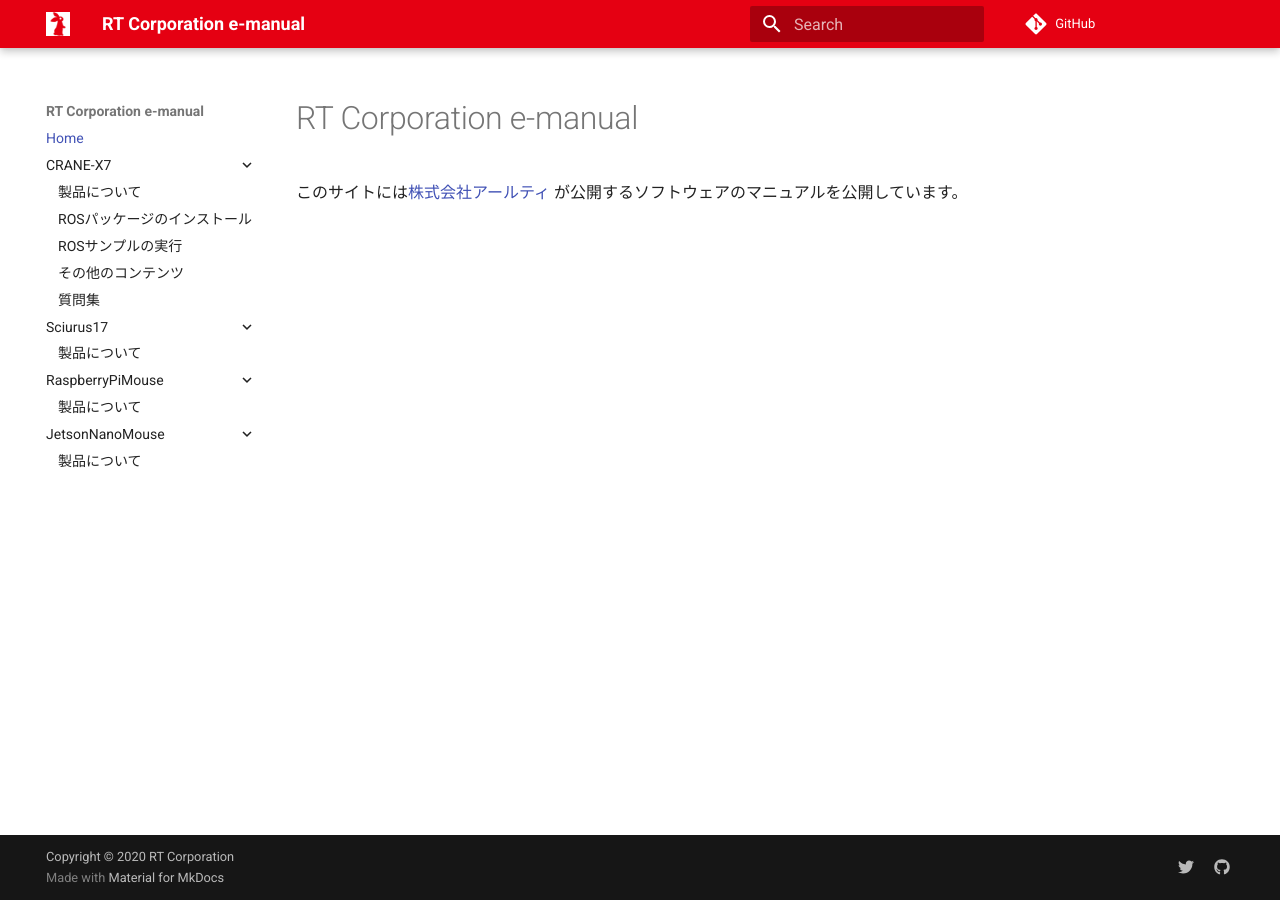
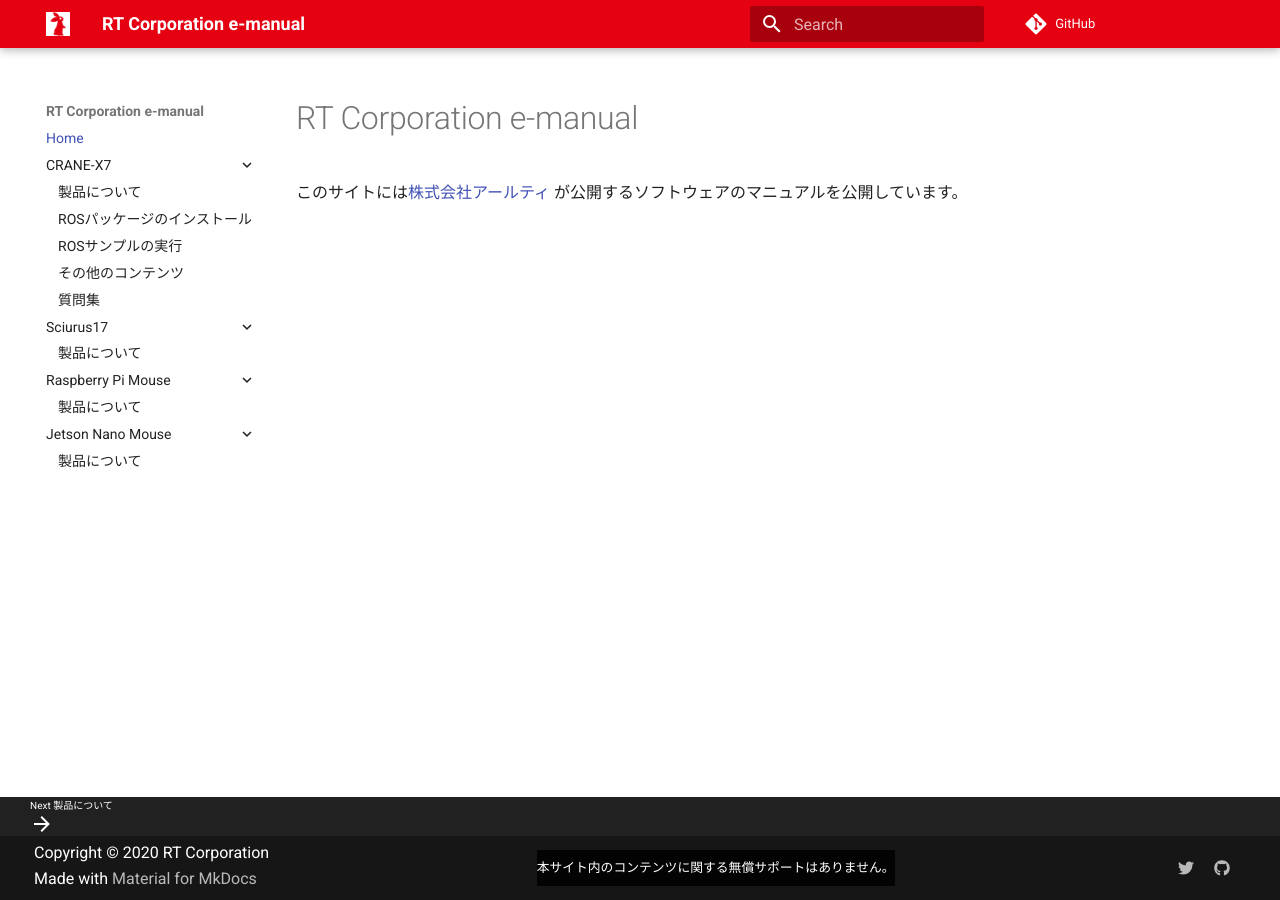
Before and after one commit to rt-net/tutorials, an MkDocs documentation site: the page built from docs/index.md, in a window 1280 px wide. Built offline with MkDocs 1.6.1 and Material for MkDocs 9.7.7, drawn with Linux system fonts in a browser that asks for light colours; comment, search, counter and statistics services are not loaded.

Commit message:
見た目の調整

```diff
--- /dev/null
+++ b/docs/css/style.css
@@ -0,0 +1,15 @@
+.md-footer-notice {
+    margin: auto .6rem;
+    margin-top: auto;
+    margin-right: 0.6rem;
+    margin-bottom: auto;
+    margin-left: 0.6rem;
+    padding: .4rem 0;
+    padding-top: 0.4rem;
+    padding-right: 0px;
+    padding-bottom: 0.4rem;
+    padding-left: 0px;
+    font-size: .64rem;
+    color: var(--md-footer-fg-color);
+    background-color: var(--md-footer-bg-color);
+}
--- a/mkdocs.yml
+++ b/mkdocs.yml
@@ -1,6 +1,7 @@
 site_name: RT Corporation e-manual
 theme:
   name: material
+  custom_dir: overrides
   logo: img/rt-logo-32x32.png
   favicon: img/rt-logo-32x32.png
   font: Incosolata
@@ -28,9 +29,11 @@
        name: 株式会社アールティGitHubページ
 extra_css:
   - css/colors.css
+  - css/style.css
 
 plugins:
   - search
+  - git-revision-date-localized
 markdown_extensions:
   - attr_list  # 画像のalignを設定できる
   - pymdownx.tabbed  # タブで文章を切り替えられる
@@ -55,13 +58,13 @@
     # - ハードウェアデータ: sciurus17/hardware.md
     # - サンプルコード集: sciurus17/samples.md
     # - 質問集: sciurus17/qa.md
-  - RaspberryPiMouse:
+  - Raspberry Pi Mouse:
     - 製品について: raspimouse/products.md
     # - ROSパッケージの使い方: raspimouse/ros.md
     # - ROS2パッケージの使い方: raspimouse/ros2.md
     # - ハードウェアデータ: raspimouse/hardware.md
     # - 質問集: raspimouse/qa.md
-  - JetsonNanoMouse:
+  - Jetson Nano Mouse:
     - 製品について: jnmouse/products.md
     # - ROSパッケージの使い方: jnmouse/ros.md
     # - Jupyter Notebookの使い方: jnmouse/jupyter-notebook.md
--- /dev/null
+++ b/overrides/partials/footer.html
@@ -0,0 +1,61 @@
+{#-
+  This file was automatically generated - do not edit
+-#}
+{% import "partials/language.html" as lang with context %}
+<footer class="md-footer">
+  {% if page.previous_page or page.next_page %}
+    <div class="md-footer-nav">
+      <nav class="md-footer-nav__inner md-grid" aria-label="{{ lang.t('footer.title') }}">
+        {% if page.previous_page %}
+          <a href="{{ page.previous_page.url | url }}" class="md-footer-nav__link md-footer-nav__link--prev" rel="prev">
+            <div class="md-footer-nav__button md-icon">
+              {% include ".icons/material/arrow-left.svg" %}
+            </div>
+            <div class="md-footer-nav__title">
+              <div class="md-ellipsis">
+                <span class="md-footer-nav__direction">
+                  {{ lang.t("footer.previous") }}
+                </span>
+                {{ page.previous_page.title }}
+              </div>
+            </div>
+          </a>
+        {% endif %}
+        {% if page.next_page %}
+          <a href="{{ page.next_page.url | url }}" class="md-footer-nav__link md-footer-nav__link--next" rel="next">
+            <div class="md-footer-nav__title">
+              <div class="md-ellipsis">
+                <span class="md-footer-nav__direction">
+                  {{ lang.t("footer.next") }}
+                </span>
+                {{ page.next_page.title }}
+              </div>
+            </div>
+            <div class="md-footer-nav__button md-icon">
+              {% include ".icons/material/arrow-right.svg" %}
+            </div>
+          </a>
+        {% endif %}
+      </nav>
+    </div>
+  {% endif %}
+  <div class="md-footer-meta md-typeset">
+    <div class="md-footer-meta__inner md-grid">
+      <div class="md-footer-copyright">
+        {% if config.copyright %}
+          <div class="md-footer-copyright__highlight">
+            {{ config.copyright }}
+          </div>
+        {% endif %}
+        Made with
+        <a href="https://squidfunk.github.io/mkdocs-material/" target="_blank" rel="noopener">
+          Material for MkDocs
+        </a>
+      </div>
+      <div class="md-footer-notice">
+        本サイト内のコンテンツに関する無償サポートはありません。
+      </div>
+      {% include "partials/social.html" %}
+    </div>
+  </div>
+</footer>
```
